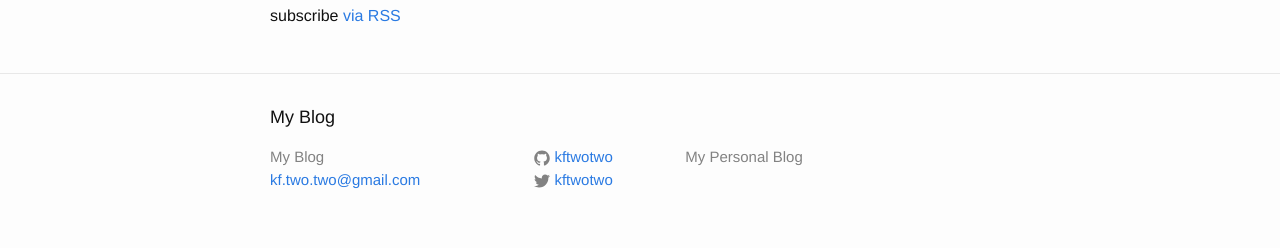
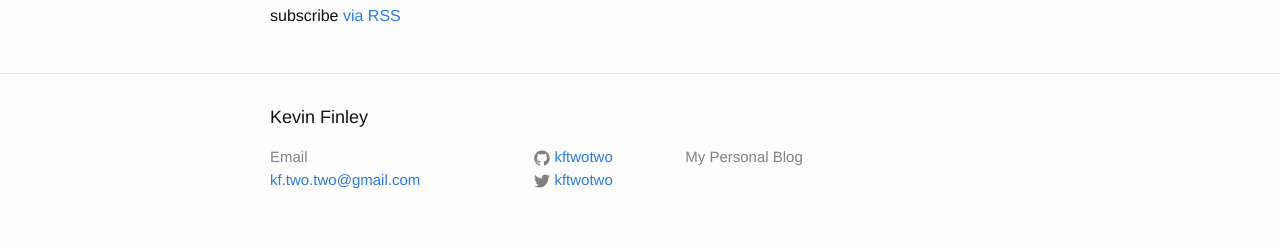
Before and after one commit to kftwotwo/kftwotwo.github.io, a Jekyll site: the page built from index.html, in a window 1280 px wide. Shown: the part 1123-1371 px from the top of the page. Built offline with Jekyll 4.4.1, drawn with Linux system fonts in a browser that asks for light colours.

Commit message:
change the footer

```diff
--- a/_includes/footer.html
+++ b/_includes/footer.html
@@ -2,12 +2,12 @@
 
   <div class="wrapper">
 
-    <h2 class="footer-heading">{{ site.title }}</h2>
+    <h2 class="footer-heading">Kevin Finley</h2>
 
     <div class="footer-col-wrapper">
       <div class="footer-col  footer-col-1">
         <ul class="contact-list">
-          <li>{{ site.title }}</li>
+          <li>Email</li>
           <li><a href="mailto:{{ site.email }}">{{ site.email }}</a></li>
         </ul>
       </div>
```
